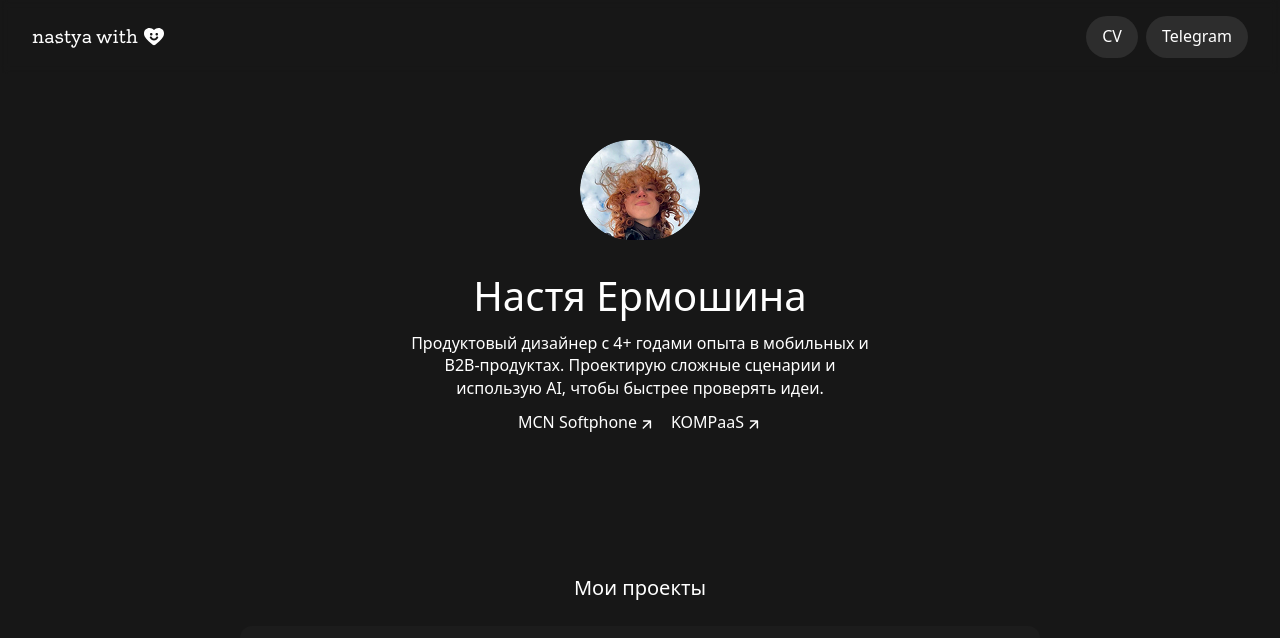
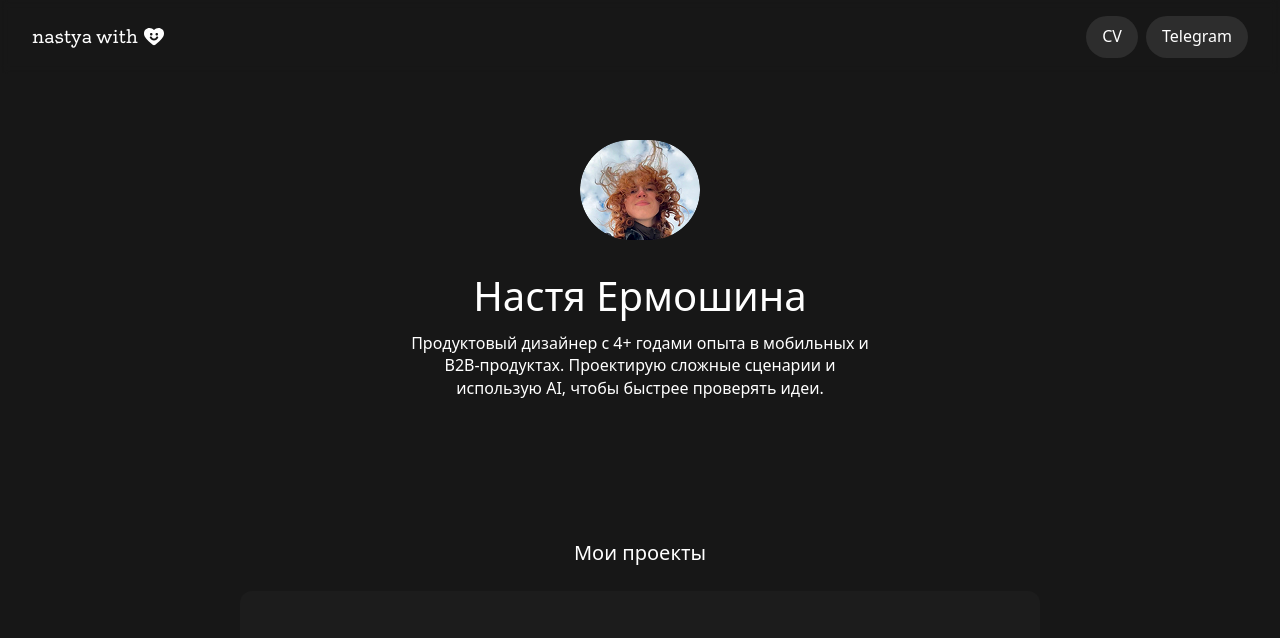
Before and after one commit to him9li9/portfolio, a Next.js app: page / in a window 1280 px wide. Shown: the top 638 px of the page. Built offline with nearby package versions, Linux system fonts and the light colour scheme; no server answers.

Commit message:
Remove duplicate case links from homepage intro

```diff
--- a/src/components/home-page.tsx
+++ b/src/components/home-page.tsx
@@ -205,22 +205,6 @@ export function HomePage() {
             Продуктовый дизайнер с 4+ годами опыта в мобильных и B2B-продуктах.
             Проектирую сложные сценарии и использую AI, чтобы быстрее проверять идеи.
           </p>
-          <nav aria-label="Избранные кейсы" className="flex flex-wrap items-center justify-center gap-x-space-4 gap-y-space-2">
-            {[
-              { title: "MCN Softphone", href: "/app" },
-              { title: "KOMPaaS", href: "/work" }
-            ].map(({ title, href }) => (
-              <Link
-                key={href}
-                href={href}
-                prefetch={false}
-                className="group link-underline link-underline-arrow-16 inline-flex items-end gap-[2px] text-[16px] leading-[1.4]"
-              >
-                {title}
-                <Image src={assets.arrowOutward} alt="" width={16} height={16} className="mb-[1px] h-4 w-4 shrink-0" />
-              </Link>
-            ))}
-          </nav>
         </motion.section>
 
         <motion.section variants={{ hidden: { opacity: 1, y: 0 }, show: { opacity: 1, y: 0 } }} className="flex w-full flex-col items-center gap-space-6">
```
